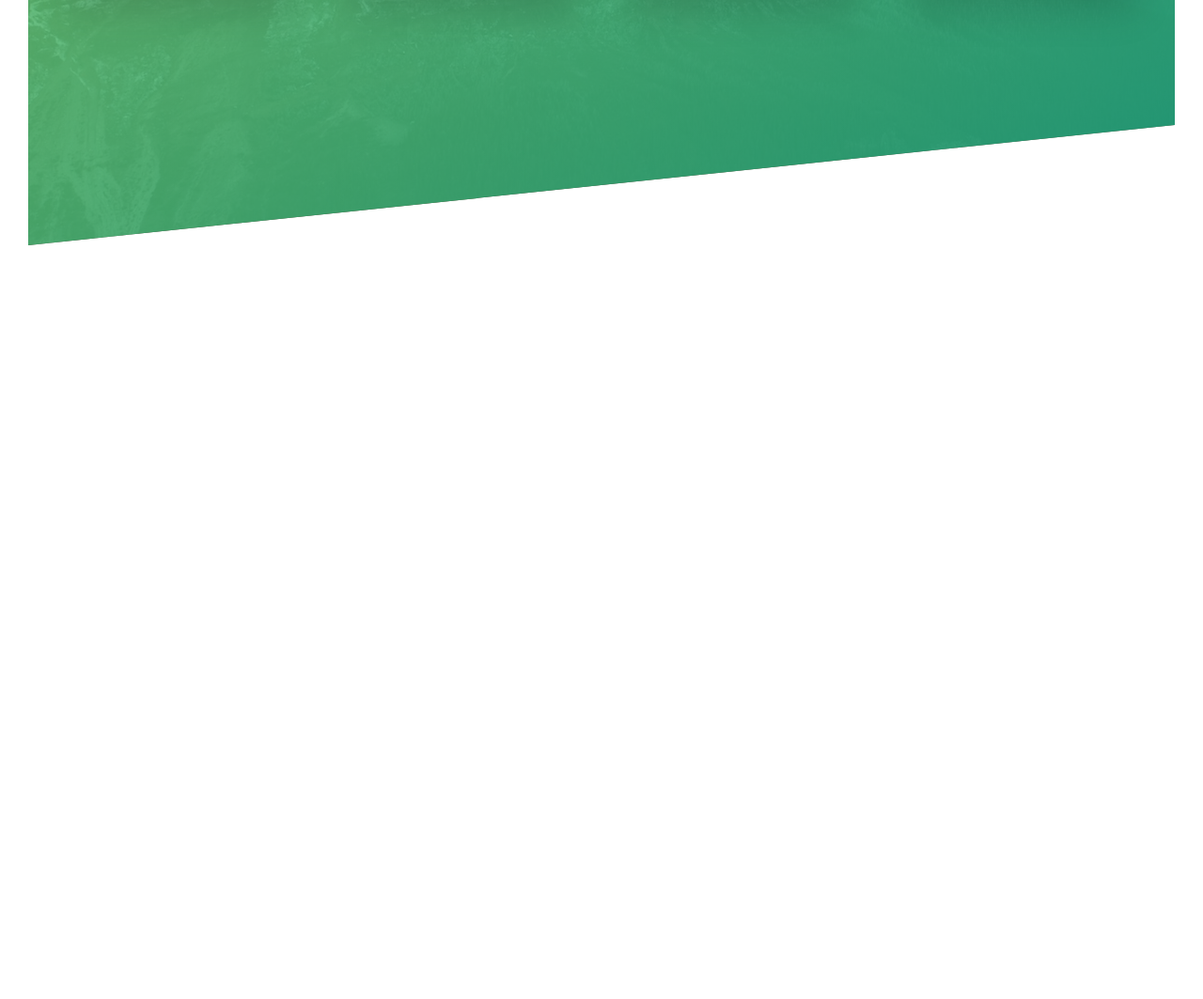
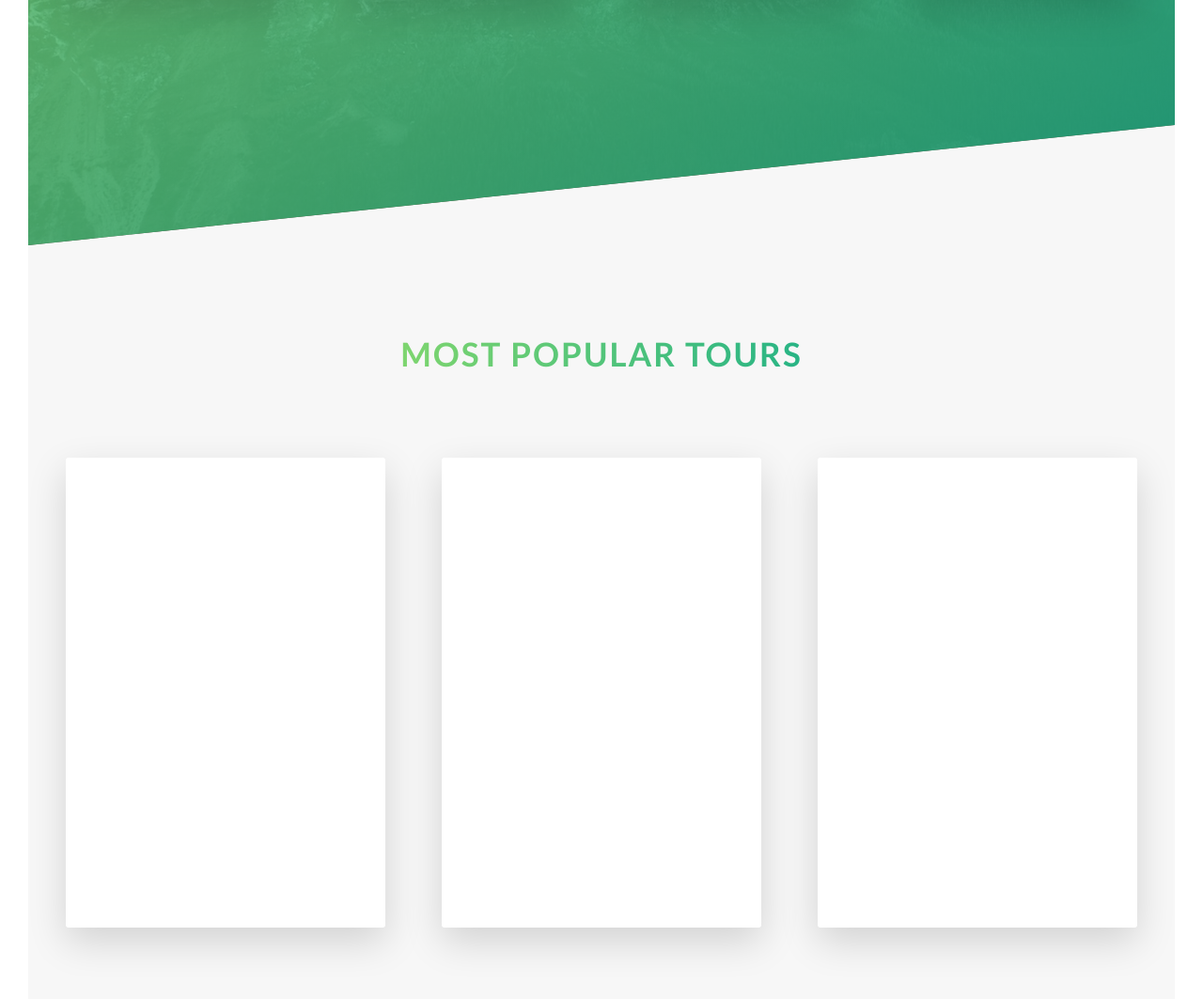
Before and after one commit to seby98/natours, a website: page index.html in a window 1280 px wide. Shown: the part 1988-3051 px from the top of the page at 94% size. Before the commit the page ends 2249 px from the top, so only its background shows below. Drawn offline with Linux system fonts and the light colour scheme.

Commit message:
start to implement tours section

```diff
--- a/index.html
+++ b/index.html
@@ -95,6 +95,45 @@
                     </div>
                 </div>
             </section>
+            <section class="section-tours">
+                <div class="u-center-text u-margin-bottom-big">
+                    <h2 class="heading-secondary">
+                        Most popular tours
+                    </h2>
+                </div>
+                <div class="row">
+                    <div class="col-1-of-3">
+                        <div class="card">
+                            <div class="card__side card__side--front">
+                                FRONT
+                            </div>
+                            <div class="card__side card__side--back card__side--back-1">
+                                BACK
+                            </div>
+                        </div>
+                    </div>
+                    <div class="col-1-of-3">
+                        <div class="card">
+                            <div class="card__side card__side--front">
+                                FRONT
+                            </div>
+                            <div class="card__side card__side--back card__side--back-2">
+                                BACK
+                            </div>
+                        </div>
+                    </div>
+                    <div class="col-1-of-3">
+                        <div class="card">
+                            <div class="card__side card__side--front">
+                                FRONT
+                            </div>
+                            <div class="card__side card__side--back card__side--back-3">
+                                BACK
+                            </div>
+                        </div>
+                    </div>
+                </div>
+            </section>
         </main>
     </body>
 </html>
--- a/sass/abstract/_variables.scss
+++ b/sass/abstract/_variables.scss
@@ -2,6 +2,10 @@
 $color-primary: #55c57a;
 $color-primary-light: #7ed56f;
 $color-primary-dark: #28b485;
+$color-secondary-light: #ffb900;
+$color-secondary-dark: #ff7730;
+$color-tertiary-light: #2998ff;
+$color-tertiary-dark: #5643fa;
 $color-grey-dark: #777;
 $color-gray-light-1: #f7f7f7;
 $color-white: #fff;
--- a/sass/components/_button.scss
+++ b/sass/components/_button.scss
@@ -53,6 +53,7 @@
     &--animated {
         animation: moveInBottom .5s ease-out .75s;
         animation-fill-mode: backwards;
+        backface-visibility: hidden;
     }
 
     &-text {
--- /dev/null
+++ b/sass/components/_card.scss
@@ -0,0 +1,48 @@
+.card {
+    perspective: 150rem;
+    -moz-perspective: 150rem;
+    position: relative;
+    height: 50rem;
+
+    &__side {
+        color: #fff;
+        font-size: 2rem;
+        height: 50rem;
+        transition: all .8s ease;
+        position: absolute;
+        top: 0;
+        left: 0;
+        width: 100%;
+        backface-visibility: hidden;
+        border-radius: 3px;
+        box-shadow: 0 1.5rem 4rem rgba($color-black, .15);
+
+        &--front {
+            background-color: $color-white;
+        }
+
+        &--back {
+            transform: rotateY(180deg);
+
+            &-1 {
+                background-image: linear-gradient(to right bottom, $color-secondary-light, $color-secondary-dark);
+            }
+
+            &-2 {
+                background-image: linear-gradient(to right bottom, $color-primary-light, $color-primary-dark);
+            }
+
+            &-3 {
+                background-image: linear-gradient(to right bottom, $color-tertiary-light, $color-tertiary-dark);
+            }
+        }
+    }
+
+    &:hover &__side--front {
+        transform: rotateY(180deg);
+    }
+
+    &:hover &__side--back {
+        transform: rotateY(0);
+    }
+}
--- a/sass/main.scss
+++ b/sass/main.scss
@@ -10,6 +10,7 @@
 @import "components/button";
 @import "components/composition";
 @import "components/feature-box";
+@import "components/card";
 
 @import "layout/header";
 @import "layout/grid";
--- a/sass/pages/_home.scss
+++ b/sass/pages/_home.scss
@@ -20,3 +20,9 @@
         transform: skewY(6deg);
     }
 }
+
+.section-tours {
+    background-color: $color-gray-light-1;
+    padding: 25rem 0 50rem 0;
+    margin-top: -10rem;
+}
```
Also changed, not shown: css/style.css.
